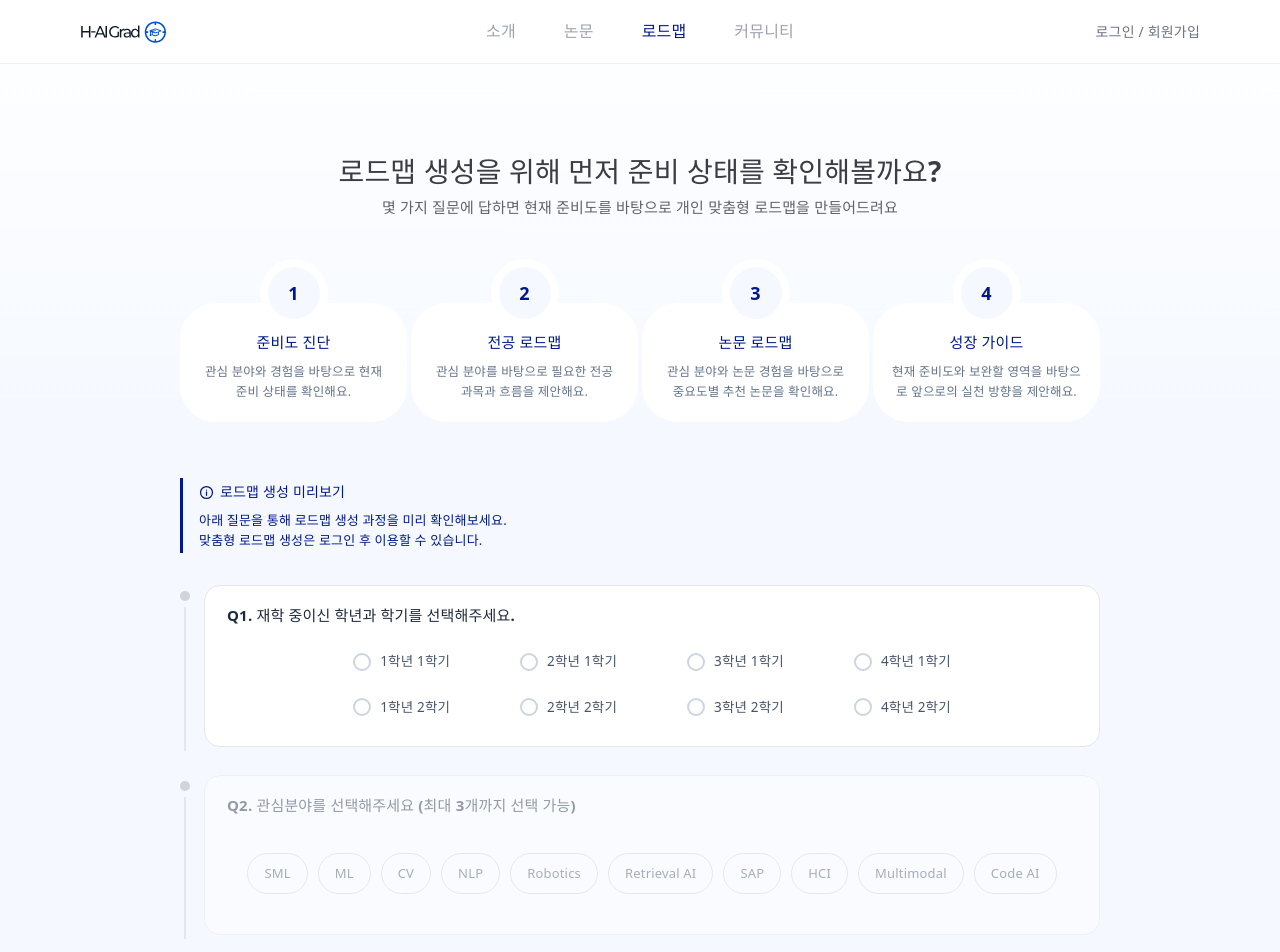
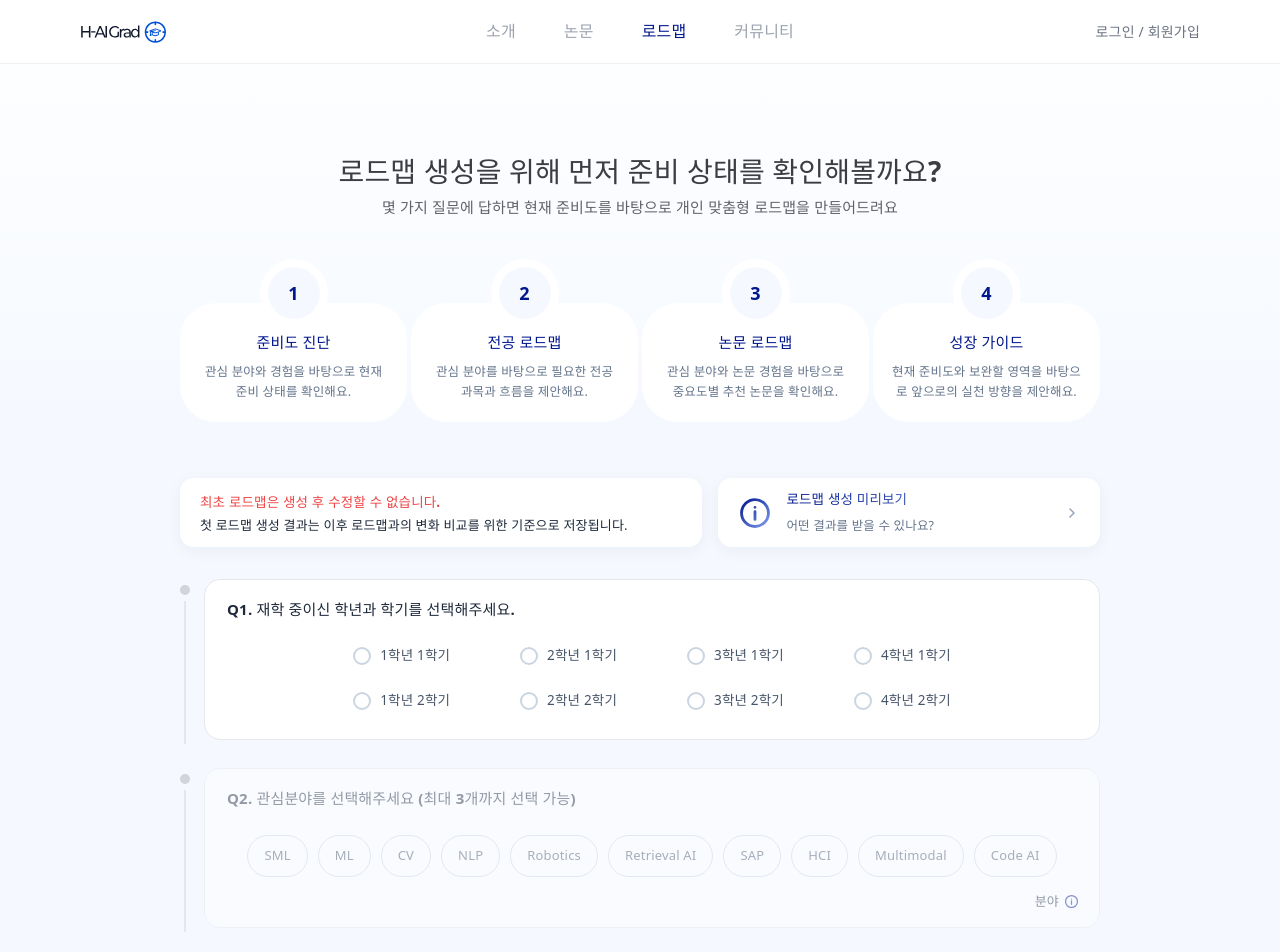
Before and after one commit to Oneday-Project/FE, a React (Vite) app: page /roadmap/create in a window 1280 px wide. Shown: the top 952 px of the page. Built offline with nearby package versions, Linux system fonts and the light colour scheme; a web font is replaced by a local one.

Commit message:
feat:feat: 로드맵 질문 화면에 생성 안내/미리보기 팝업 및 분야 설명 툴팁 추가

```diff
--- a/src/pages/Roadmap.tsx
+++ b/src/pages/Roadmap.tsx
@@ -2,7 +2,6 @@ import { useEffect, useState } from "react";
 import { pageContainer, PAGE_TOP, pageTitle, pageSubtitle, HERO_GAP } from '../styles/pageTheme'
 import { useNavigate, useLocation } from "react-router-dom";
 import { createRoadmap, getMyRoadmap, updateRoadmap, type RoadmapPayload } from "../lib/roadmap";
-import { getToken } from "../lib/auth";
 import { RoadmapSteps } from "./RoadmapHome";
 
 /* =========================================================
@@ -164,6 +163,58 @@ function Chip({ label, selected, disabled, onToggle }: { label: string; selected
   );
 }
 
+/* Q2(관심분야) 카드 오른쪽 아래 — "분야 ⓘ" 호버 시 태그 뜻 설명 말풍선 */
+const FIELD_GLOSSARY: { tag: string; desc: string }[] = [
+  { tag: "SML (Statistical Machine Learning)", desc: "통계와 확률을 기반으로 데이터의 패턴을 학습하고 예측하는 분야" },
+  { tag: "ML (Machine Learning)", desc: "데이터를 학습해 분류, 예측, 의사결정을 수행하는 AI 분야" },
+  { tag: "CV (Computer Vision)", desc: "이미지와 영상을 이해하고 분석하는 AI 분야" },
+  { tag: "NLP (Natural Language Processing)", desc: "텍스트와 언어를 이해하고 분석·생성하는 AI 분야" },
+  { tag: "Robotics (Robotics)", desc: "로봇이 환경을 인식하고 판단하며 행동하도록 연구하는 분야" },
+  { tag: "Retrieval AI (Retrieval Artificial Intelligence)", desc: "대규모 데이터에서 필요한 정보를 검색하고 활용하는 AI 분야" },
+  { tag: "SAP (Speech and Audio Processing)", desc: "음성과 소리 데이터를 인식하고 분석·처리하는 AI 분야" },
+  { tag: "HCI (Human–Computer Interaction)", desc: "사람과 컴퓨터·AI 사이의 상호작용과 사용자 경험을 연구하는 분야" },
+  { tag: "Multimodal (Multimodal Artificial Intelligence)", desc: "텍스트, 이미지, 음성 등 여러 형태의 데이터를 함께 이해하는 AI 분야" },
+  { tag: "Code AI (AI for Code / Code Intelligence)", desc: "코드를 이해하고 생성·분석하며 개발을 지원하는 AI 분야" },
+];
+
+function FieldGlossaryHint() {
+  const [hover, setHover] = useState(false);
+  return (
+    <div
+      style={{ position: "absolute", bottom: "14px", right: "20px" }}
+      onMouseEnter={() => setHover(true)}
+      onMouseLeave={() => setHover(false)}
+    >
+      {hover && (
+        <div
+          style={{
+            position: "absolute", top: "calc(100% + 10px)", right: 0,
+            width: "max-content", maxWidth: "min(90vw, 720px)",
+            background: "#fff", border: "1px solid #e2e8f0",
+            boxShadow: "0 8px 22px rgba(15,23,42,0.14)", borderRadius: "12px",
+            padding: "16px 18px", zIndex: 30, textAlign: "left",
+          }}
+        >
+          {/* 말풍선 꼬리 — 트리거("분야 ⓘ") 쪽을 가리키도록 위쪽에 배치 */}
+          <div style={{ position: "absolute", top: "-7px", right: "18px", width: 0, height: 0, borderLeft: "7px solid transparent", borderRight: "7px solid transparent", borderBottom: "7px solid #fff", filter: "drop-shadow(0 -2px 1px rgba(15,23,42,0.06))" }} />
+          {FIELD_GLOSSARY.map(({ tag, desc }) => (
+            <p key={tag} style={{ fontSize: "12px", lineHeight: 1.6, color: "#475569", margin: "0 0 8px", whiteSpace: "nowrap" }}>
+              <b style={{ color: "#1e293b" }}>{tag}</b>: {desc}
+            </p>
+          ))}
+        </div>
+      )}
+      <span style={{ display: "inline-flex", alignItems: "center", gap: "5px", fontSize: "13px", fontWeight: 600, color: "#1e293b" }}>
+        분야
+        <svg width="15" height="15" viewBox="0 0 24 24" fill="none" stroke={BRAND} strokeWidth="2" strokeLinecap="round" strokeLinejoin="round">
+          <circle cx="12" cy="12" r="9.5" />
+          <path d="M12 11v5.5M12 8v.01" />
+        </svg>
+      </span>
+    </div>
+  );
+}
+
 /* =========================================================
  *  선택지 레이아웃 (가운데 정렬)
  *  - Q1(8개): 4열 2행, 열 기준 채움 → 윗줄 1학기 / 아랫줄 2학기
@@ -223,22 +274,88 @@ function OptionsField({
   return <div style={{ display: "flex", flexWrap: "wrap", justifyContent: "center", gap: "6px 28px" }}>{q.options.map((opt) => renderOpt(opt))}</div>;
 }
 
-function PreviewNotice() {
+/* RoadmapSteps 아래 안내 줄 — 왼쪽: 최초 로드맵은 수정 불가 안내, 오른쪽: 결과 미리보기 팝업 열기 */
+function RoadmapNoticeRow({ onPreviewClick }: { onPreviewClick: () => void }) {
   return (
-    <div style={{ display: "flex", borderLeft: `3px solid ${BRAND}`, padding: "2px 0 2px 16px", marginBottom: "32px" }}>
-      <div>
-        <p style={{ display: "flex", alignItems: "center", gap: "6px", fontSize: "14px", fontWeight: 700, color: BRAND, margin: "0 0 6px" }}>
-          <svg width="15" height="15" viewBox="0 0 24 24" fill="none" stroke={BRAND} strokeWidth="2" strokeLinecap="round" strokeLinejoin="round">
-            <circle cx="12" cy="12" r="9.5" />
-            <path d="M12 11v5.5M12 8v.01" />
+    <div style={{ display: "flex", gap: "16px", flexWrap: "wrap", marginBottom: "32px" }}>
+      <div style={{ flex: "6 1 280px", background: "#fff", borderRadius: "14px", padding: "12px 20px", boxShadow: "0 4px 16px rgba(15,23,42,0.05)", display: "flex", flexDirection: "column", justifyContent: "center" }}>
+        <p style={{ color: "#ef4444", fontWeight: 700, fontSize: "13.5px", margin: "0 0 2px" }}>최초 로드맵은 생성 후 수정할 수 없습니다.</p>
+        <p style={{ color: "#1e293b", fontSize: "13px", lineHeight: 1.4, margin: 0 }}>첫 로드맵 생성 결과는 이후 로드맵과의 변화 비교를 위한 기준으로 저장됩니다.</p>
+      </div>
+
+      <button
+        onClick={onPreviewClick}
+        style={{ flex: "4 1 220px", display: "flex", alignItems: "center", gap: "14px", background: "#fff", borderRadius: "14px", padding: "10px 20px", boxShadow: "0 4px 16px rgba(15,23,42,0.05)", border: "none", cursor: "pointer", textAlign: "left" }}
+      >
+        <svg width="34" height="34" viewBox="0 0 24 24" fill="none" strokeWidth="2" strokeLinecap="round" strokeLinejoin="round" style={{ flexShrink: 0 }}>
+          <defs>
+            <linearGradient id="previewIconGradient" gradientUnits="userSpaceOnUse" x1="2.5" y1="2.5" x2="21.5" y2="21.5">
+              <stop offset="0%" stopColor={BRAND} />
+              <stop offset="100%" stopColor="#7f9bec" />
+            </linearGradient>
+          </defs>
+          <circle cx="12" cy="12" r="9.5" stroke="url(#previewIconGradient)" />
+          <path d="M12 11v5.5M12 8v.01" stroke="url(#previewIconGradient)" />
+        </svg>
+        <div style={{ flex: 1 }}>
+          <p
+            style={{
+              fontWeight: 700,
+              fontSize: "13.5px",
+              margin: "0 0 2px",
+              background: `linear-gradient(90deg, ${BRAND} 0%, #7f9bec 100%)`,
+              WebkitBackgroundClip: "text",
+              backgroundClip: "text",
+              color: "transparent",
+            }}
+          >
+            로드맵 생성 미리보기
+          </p>
+          <p style={{ fontSize: "12.5px", color: "#64748b", margin: 0 }}>어떤 결과를 받을 수 있나요?</p>
+        </div>
+        <svg width="16" height="16" viewBox="0 0 24 24" fill="none" style={{ flexShrink: 0 }}>
+          <path d="M9 6l6 6-6 6" stroke="#94a3b8" strokeWidth="2.2" strokeLinecap="round" strokeLinejoin="round" />
+        </svg>
+      </button>
+    </div>
+  );
+}
+
+/* 결과 미리보기 이미지 팝업 */
+function PreviewImageModal({ onClose }: { onClose: () => void }) {
+  return (
+    <div
+      onClick={onClose}
+      style={{ position: "fixed", inset: 0, background: "rgba(15,23,42,0.55)", display: "flex", alignItems: "center", justifyContent: "center", padding: "24px", zIndex: 100 }}
+    >
+      <div onClick={(e) => e.stopPropagation()} style={{ position: "relative", maxWidth: "90vw", maxHeight: "90vh" }}>
+        <button
+          onClick={onClose}
+          aria-label="닫기"
+          style={{
+            position: "absolute", top: "12px", right: "12px",
+            width: "32px", height: "32px", borderRadius: "50%",
+            background: "rgba(15,23,42,0.55)", border: "none", cursor: "pointer",
+            display: "flex", alignItems: "center", justifyContent: "center", color: "#fff",
+          }}
+        >
+          <svg width="18" height="18" viewBox="0 0 24 24" fill="none">
+            <path d="M6 6l12 12M18 6L6 18" stroke="currentColor" strokeWidth="2" strokeLinecap="round" />
           </svg>
-          로드맵 생성 미리보기
-        </p>
-        <p style={{ fontSize: "13px", color: BRAND, lineHeight: 1.6, margin: 0 }}>
-          아래 질문을 통해 로드맵 생성 과정을 미리 확인해보세요.
-          <br />
-          맞춤형 로드맵 생성은 로그인 후 이용할 수 있습니다.
-        </p>
+        </button>
+        <img src="/roadmap_preview.svg" alt="로드맵 생성 결과 미리보기" style={{ display: "block", maxWidth: "90vw", maxHeight: "90vh", borderRadius: "12px" }} />
+        {/* 이미지 하단 빈 공간에 맞춘 닫기 버튼 — X와 동일하게 팝업을 닫음 */}
+        <button
+          onClick={onClose}
+          style={{
+            position: "absolute", top: "92.5%", left: "50%", transform: "translate(-50%, -50%)",
+            padding: "10px 32px", borderRadius: "999px",
+            background: BRAND, color: "#fff", border: "none",
+            fontSize: "14px", fontWeight: 700, cursor: "pointer",
+          }}
+        >
+          닫기
+        </button>
       </div>
     </div>
   );
@@ -248,7 +365,7 @@ export default function Roadmap() {
   const navigate = useNavigate();
   const location = useLocation();
   const isEditMode = !!location.state?.edit;
-  const isLoggedIn = !!getToken();
+  const [showPreviewImage, setShowPreviewImage] = useState(false);
 
   const [answers, setAnswers] = useState<Answers>({});
   // "수정하러 가기"로 들어오면(isEditMode) GET /roadmap/me 의 latest.answers 로 초기값을 채움
@@ -412,7 +529,7 @@ export default function Roadmap() {
 
         <RoadmapSteps />
 
-        {!isLoggedIn && <PreviewNotice />}
+        <RoadmapNoticeRow onPreviewClick={() => setShowPreviewImage(true)} />
 
         <div style={{ display: "flex", flexDirection: "column", gap: "24px" }}>
           {questions.map((q, idx) => {
@@ -440,11 +557,12 @@ export default function Roadmap() {
                 {/* 질문 카드 */}
                 <div
                   style={{
+                    position: "relative",
                     width: "100%",
                     minHeight: "160px",
                     display: "flex",
                     flexDirection: "column",
-                    padding: "18px 22px",
+                    padding: q.id === "q2" ? "18px 22px 40px" : "18px 22px",
                     borderRadius: "16px",
                     background: "#fff",
                     border: selected ? `2px solid ${BRAND}` : "1px solid #e5e7eb",
@@ -468,6 +586,8 @@ export default function Roadmap() {
                       <OptionsField q={q} answers={answers} onSingle={handleSingle} onMulti={handleMulti} />
                     )}
                   </div>
+
+                  {q.id === "q2" && <FieldGlossaryHint />}
                 </div>
               </div>
             );
@@ -499,6 +619,8 @@ export default function Roadmap() {
           )}
         </div>
       </div>
+
+      {showPreviewImage && <PreviewImageModal onClose={() => setShowPreviewImage(false)} />}
     </div>
   );
 }
```
Also changed, not shown: public/roadmap_preview.svg (added).
